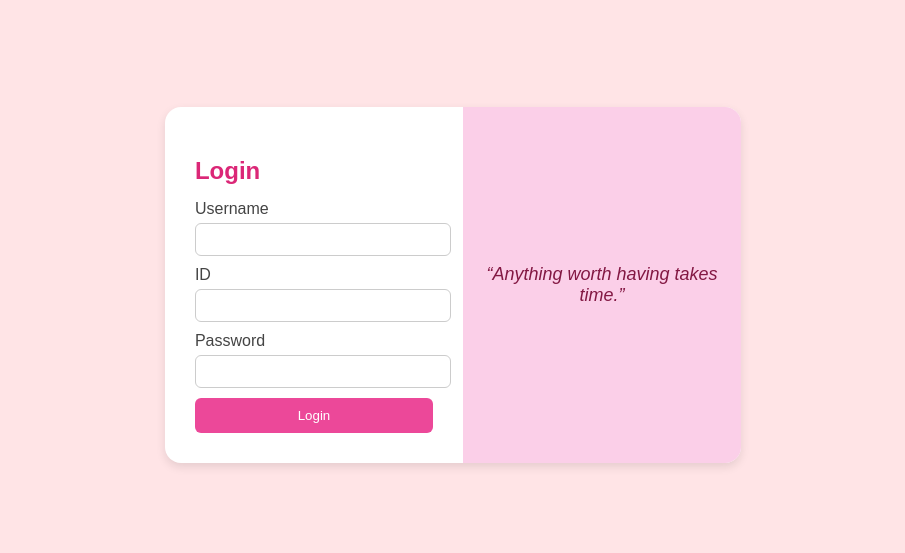
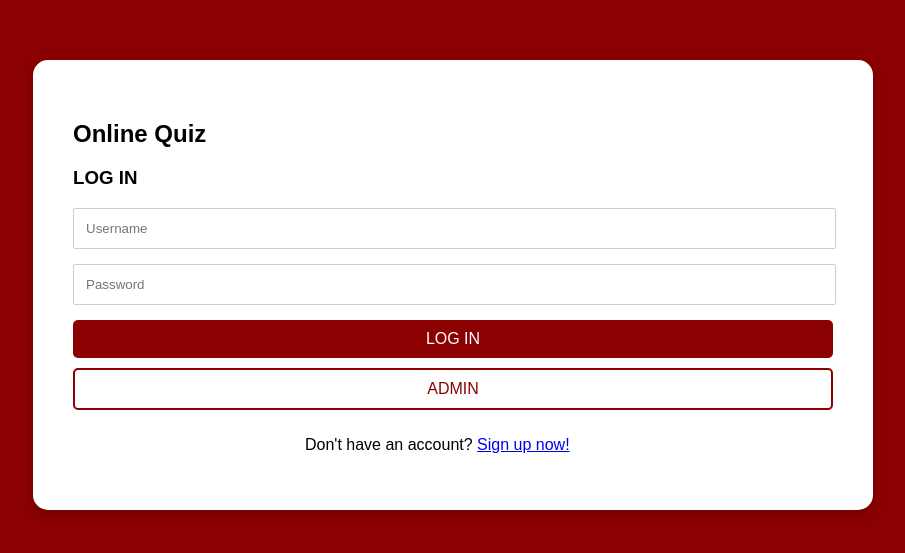
Before and after one commit to kaitoshin2017/online-quiz, a Vue app: page /login in a window 1280 px wide. Shown: the part 115-668 px from the top of the page, without its empty margins (187-1092 px from the left). Built offline with nearby package versions, Linux system fonts and the light colour scheme.

Commit message:
UPDATED LOGIN FORM
............

```diff
--- a/src/views/LoginView.vue
+++ b/src/views/LoginView.vue
@@ -1,132 +1,125 @@
 <template>
 <body>
     <div class="container">
-        <!-- Login Form -->
-        <div class="form-section">
-            <h2>Login</h2>
-            <form onsubmit="validateForm(event)">
-                <div>
-                    <label>Username</label>
-                    <input type="text" id="username">
+        <div class="login-box">
+            <h2>Online Quiz</h2>
+            <!-- <p>Quiz System</p> -->
+            <h3>LOG IN</h3>
+            <div class="input-group">
+                <input type="text" placeholder="Username">
             </div>
-                <div>
-                    <label>ID</label>
-                    <input type="text" id="userId">
+            <div class="input-group">
+                <input type="password" id="password" placeholder="Password">
+                <!-- <label><input type="checkbox" onclick="togglePassword()">Show Password</label> -->
             </div>
-                <div>
-                    <label>Password</label>
-                    <input type="password" id="password">
+            <button class="btn">LOG IN</button>
+            <button class="btn btn-outline">ADMIN</button>
+            <p>Don't have an account? <a href="#">Sign up now!</a></p>
+            <!-- <p>&copy; 2025</p> -->
         </div>
-                <button type="submit">Login</button>
-            </form>
-        </div>
-
-        <!-- Quote Section -->
-        <div class="quote-section">
-            <p>“Anything worth having takes time.”</p>
-        </div>
+        <!-- <div class="image-box">
+            <img src="OIP.jpg" alt="POS System" width="250">
+        </div> -->
     </div>
 </body>
 </template>
 
 <style>
-body{
 
+body {
+            background-color: #8B0000;
             display: flex;
             justify-content: center;
             align-items: center;
-    min-height: 100vh;
-    background-color: #ffe4e6;
+            height: 100vh;
+            margin: 0;
             font-family: Arial, sans-serif;
-    margin: 0;
         }
-
-/* Container */
         .container {
+            background: white;
+            width: 800px;
+            padding: 20px;
+            border-radius: 15px;
             display: flex;
-    background: white;
-    border-radius: 16px;
-    box-shadow: 0px 4px 10px rgba(0, 0, 0, 0.1);
-    max-width: 600px;
-    width: 100%;
-    overflow: hidden;
+            box-shadow: 0 4px 10px rgba(0,0,0,0.2);
         }
-
-/* Login Form Section */
-.form-section {
-    width: 50%;
-    padding: 30px;
+        .login-box {
+            flex: 1;
+            padding: 20px;
         }
-
-h2 {
-    color: #db2777;
-    font-size: 24px;
+        .login-box h2 {
+            margin-bottom: 10px;
+        }
+        .input-group {
             margin-bottom: 15px;
         }
-
-label {
-    display: block;
-    margin-bottom: 5px;
-    color: #444;
+        .input-group input {
+            width: 97%;
+            padding: 12px;
+            border: 1px solid #ccc;
+            border-radius: 2px;
         }
-
-input {
+        .input-group label {
+            display: flex;
+            align-items: center;
+            gap: 5px;
+        }
+        .btn {
             width: 100%;
-    padding: 8px;
-    border: 1px solid #ccc;
-    border-radius: 6px;
-    margin-bottom: 10px;
-    outline: none;
-    transition: 0.3s;
-}
-
-input:focus {
-    border-color: #db2777;
-    box-shadow: 0 0 5px rgba(219, 39, 119, 0.5);
-}
-
-button {
-    width: 100%;
-    background: #ec4899;
-    color: white;
             padding: 10px;
             border: none;
-    border-radius: 6px;
+            border-radius: 5px;
+            background: #8B0000;
+            color: white;
+            font-size: 16px;
             cursor: pointer;
-    transition: 0.3s;
+            margin-bottom: 10px;
         }
-
-button:hover {
-    background: #db2777;
+        .btn-outline {
+            background: none;
+            border: 2px solid #8B0000;
+            color: #8B0000;
         }
-
-/* Quote Section */
-.quote-section {
-    width: 50%;
-    background: #fbcfe8;
+        .btn:hover {
+            opacity: 0.8;
+        }
+        /* .image-box {
+            flex: 1;
+            background: #F4A9A1;
             display: flex;
             justify-content: center;
             align-items: center;
-    padding: 20px;
-    text-align: center;
-    font-style: italic;
-    color: #831843;
-    font-size: 18px;
+            border-radius: 10px;
+        } */
+         p{
+           padding-left: 232px;
          }
 </style>
+
+
 <script>
+
+        // function togglePassword() {
+        //     var password = document.getElementById("password");
+        //     password.type = password.type === "password" ? "text" : "password";
+        // }
+
         function validateForm(event) {
             event.preventDefault();
 
             const username = document.getElementById("username").value.trim();
-            const userId = document.getElementById("userId").value.trim();
             const password = document.getElementById("password").value.trim();
 
-            if (username === "" || userId === "" || password === "") {
+            if (username === "" || password === "") {
                 alert("All fields are required!");
                 return;
             }
 
             alert("Login successful!");
-        };
+        }
+
+        function adminLogin() {
+            alert("Redirecting to admin login...");
+            // You can add logic here to redirect to an admin page
+        }
 </script>
```
Also changed, not shown: OIP.jpg (added). Lines whose indentation alone changed are shown as unchanged.
